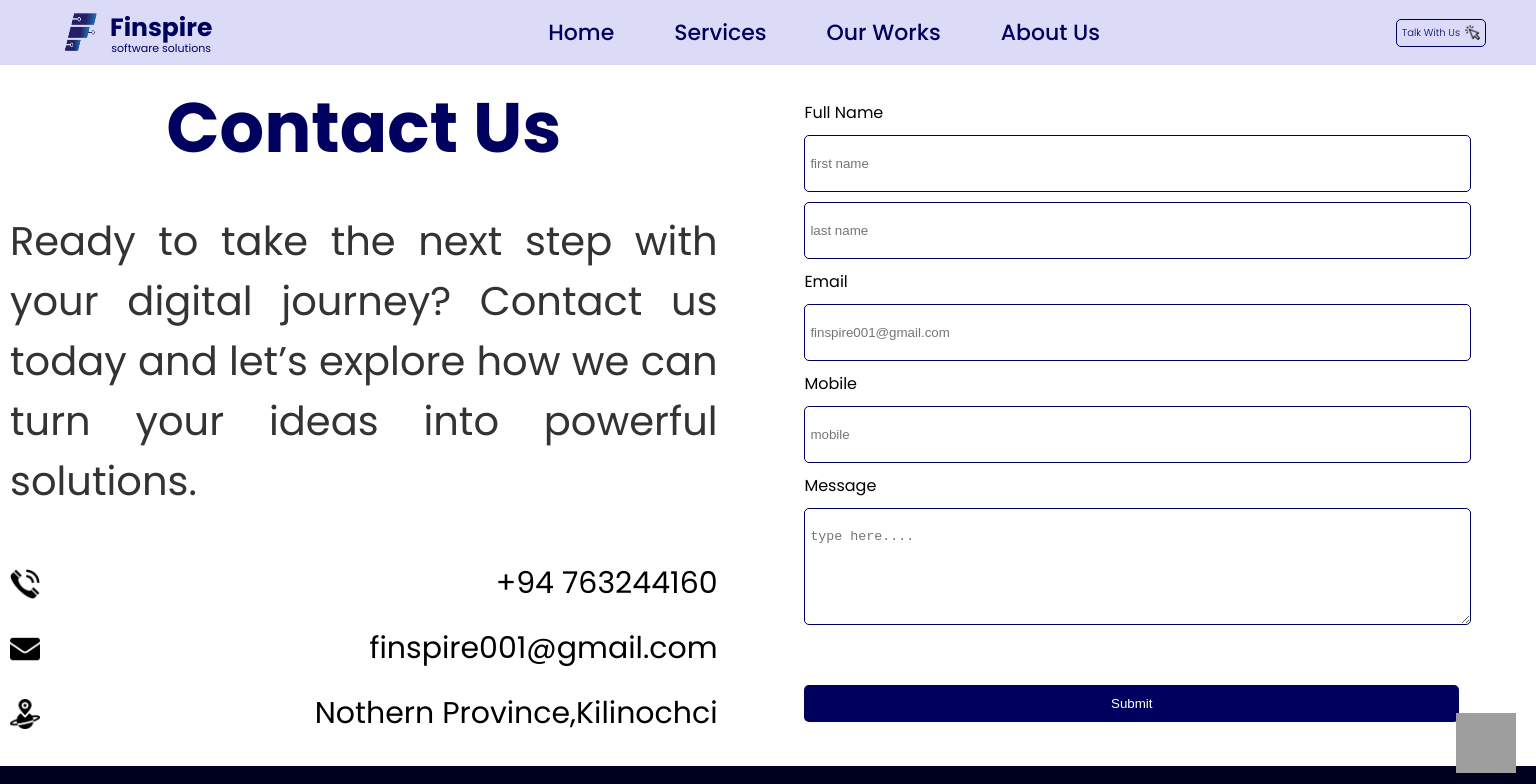
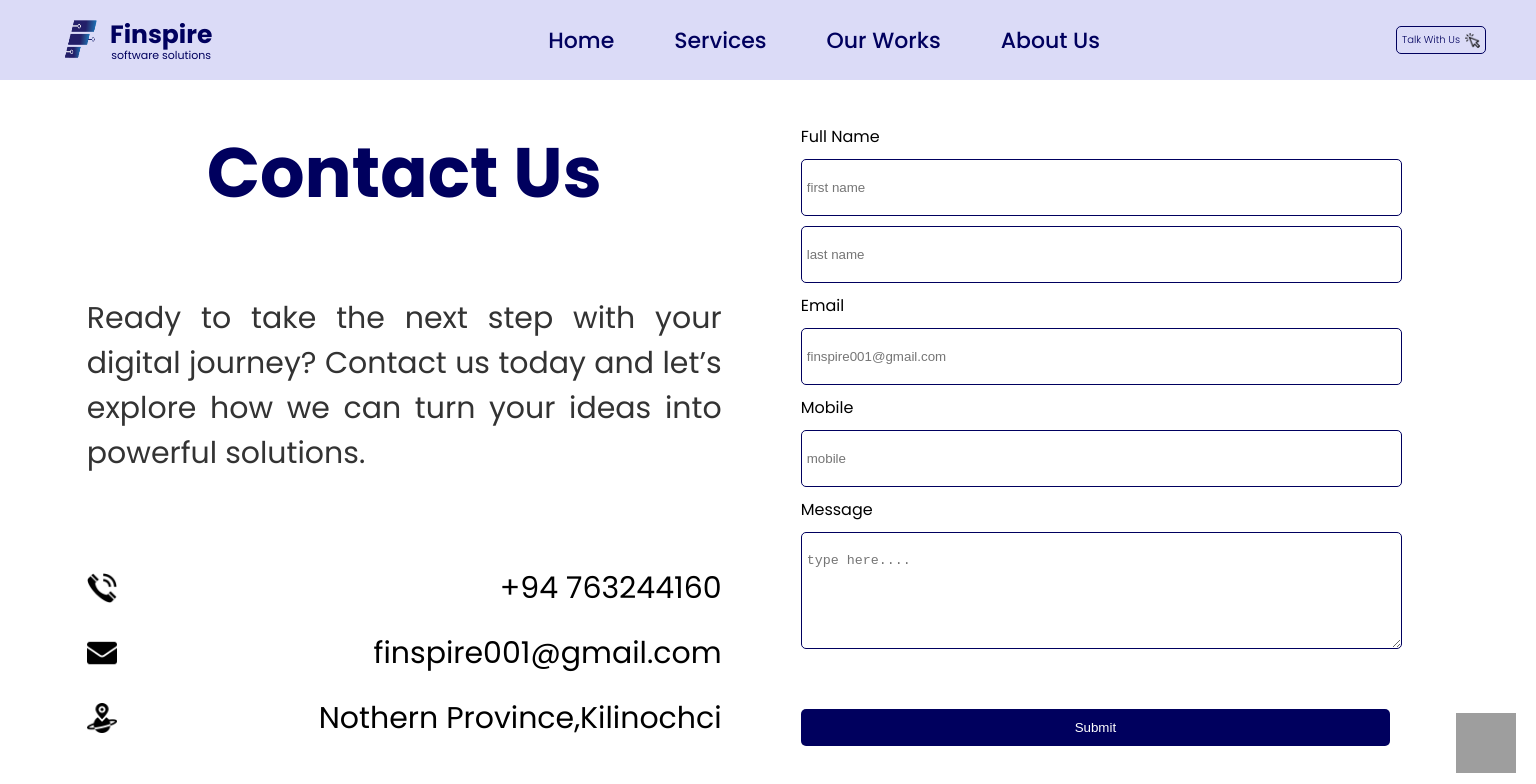
Before and after one commit to chayanthithan/finspiresolutions, an Angular app: page /contact in a window 1536 px wide. Shown: the top 784 px of the page. Built offline with nearby package versions, Linux system fonts and the light colour scheme; grey boxes are pictures that could not be loaded.

Commit message:
contact page design changes

```diff
--- a/src/app/pages/contact/contact.component.scss
+++ b/src/app/pages/contact/contact.component.scss
@@ -292,13 +292,14 @@ form {
 @media screen and (min-width: 425px) {}
 
 @media screen and (min-width: 768px) {
-    .links {
+       .links {
         width: 90%;
         height: 100%;
         display: flex;
         flex-direction: column;
         justify-content: center;
         align-items: center;
+        gap: 40px;
     }
 
     .heading {
@@ -324,7 +325,7 @@ form {
 
 @media screen and (min-width: 1024px) {
     .intro__msg {
-        font-size: 35px;
+        font-size: 30px;
     }
 
     .contact__details[_ngcontent-ng-c1404503410] {
@@ -345,17 +346,27 @@ form {
         align-items: center;
         gap: 30px;
     }
+        .links{
+        width: 90%;
+        height: 100%;
+        display: flex;
+        flex-direction: column;
+        justify-content: center;
+        align-items: center;
+        gap: 40px;
+    }
 
 }
 
 @media screen and (min-width: 1440px) {
-    .inner__container {
-        width: 100%;
-        height: 100%;
+        .inner__container{
+        width: 90%;
+        height: 90vh;
         display: flex;
         flex-direction: row;
         justify-content: center;
         align-items: center;
+        margin: auto;
     }
 
     form {
@@ -372,7 +383,7 @@ form {
     }
 
     .intro__msg {
-        font-size: 40px;
+        font-size: 30px;
     }
 
     .contact__details {
@@ -395,10 +406,27 @@ form {
         border-radius: 5px;
         padding: 20px 5px;
     }
+    .links{
+        width: 90%;
+        height: 100%;
+        display: flex;
+        flex-direction: column;
+        justify-content: center;
+        align-items: center;
+        gap: 40px;
+    }
 
 }
 
 @media screen and (min-width: 2560px) {
+        .inner__container{
+        width: 90%;
+        height: 90vh;
+        display: flex;
+        flex-direction: row;
+        justify-content: center;
+        align-items: center;
+    }
     .heading {
         font-size: 97px;
     }
--- a/src/app/reusable-components/header/header.component.scss
+++ b/src/app/reusable-components/header/header.component.scss
@@ -447,7 +447,7 @@
 }
 @media screen and (min-width: 1024px) {
     .header__content{
-        height: fit-content;
+        height: 10vh;
         padding: 0px 50px;
         display: flex;
         flex-direction: row;
@@ -497,7 +497,7 @@
 }
 @media screen and (min-width: 1440px) {
     .header__content{
-        height: fit-content;
+        height: 10vh;
         padding: 0 50px;
         display: flex;
         flex-direction: row;
@@ -561,7 +561,7 @@
 }
 @media screen and (min-width: 2560px) {
     .header__content{
-        height: fit-content;
+        height: 10vh;
         padding: 0 50px;
         display: flex;
         flex-direction: row;
```
